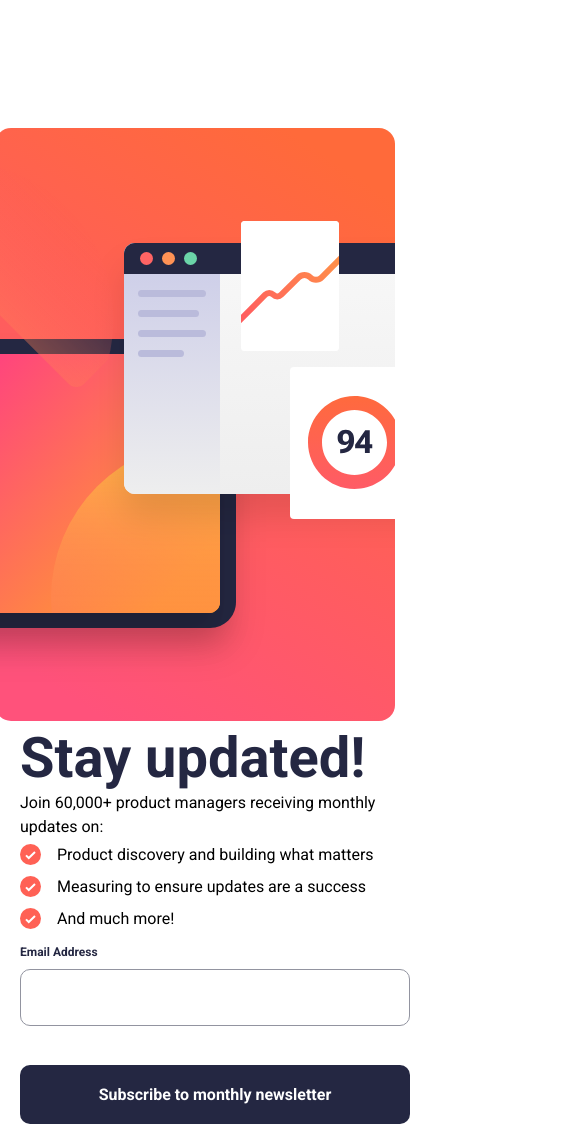
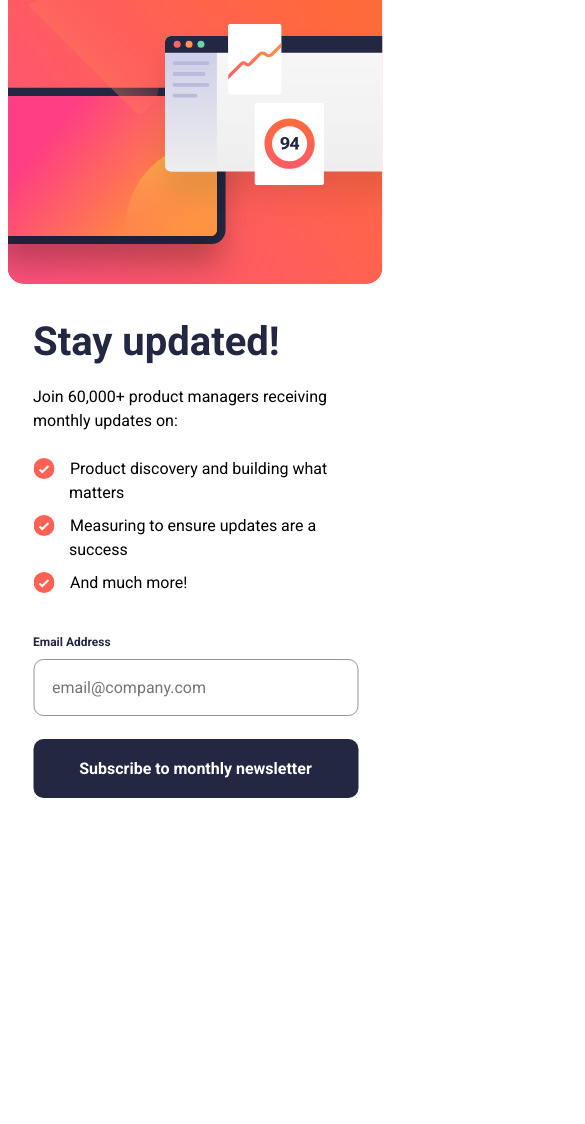
Before and after one commit to Elwyn17/newsletter-sign-up-with-success-message-main, a plain HTML site: page index.html in a window 390 px wide. Shown: the top 1124 px of the page, 585 px wide, since content can reach past the window. After the commit the page ends 844 px from the top, so only its background shows below. Drawn offline with Linux system fonts and the light colour scheme.

Commit message:
all responsive layout

```diff
--- a/index.html
+++ b/index.html
@@ -16,8 +16,8 @@
           <h1>Stay updated!</h1>
           <p>Join 60,000+ product managers receiving monthly updates on:</p>
           <ul>
-            <li><img src="assets/images/icon-list.svg" alt="">Product discovery and building what matters</li>
-            <li><img src="assets/images/icon-list.svg" alt="">Measuring to ensure updates are a success</li>
+            <li><img src="assets/images/icon-list.svg" alt="">Product discovery and building what <span class="mobd-change">matters</span></li>
+            <li><img src="assets/images/icon-list.svg" alt="">Measuring to ensure updates are a <span class="mobd-change">success</span</li>
             <li><img src="assets/images/icon-list.svg" alt="">And much more!</li>
           </ul>
           <form id="emailForm">
@@ -25,13 +25,17 @@
               <label for="email">Email Address</label>
               <span id="emailError"></span>
             </div>
-            <input type="text" id="email" name="email">
+            <input type="email" id="email" placeholder="email@company.com">
             <br>
             <button type="submit" value="Submit">Subscribe to monthly newsletter</button>
         </form>
         </div>
         <div class="right">
-          <img src="assets/images/illustration-sign-up-desktop.svg" alt="">
+          <picture>
+            <source media="(max-width:951px)" srcset="assets\images\illustration-sign-up-mobile.svg">
+            <source media="(min-width:952px)" srcset="assets\images\illustration-sign-up-desktop.svg">
+            <img src="assets\images\illustration-sign-up-desktop.svg" alt="illustraion image">
+          </picture>
         </div>
       </main>
       <!-- Success Message -->
--- a/style.css
+++ b/style.css
@@ -59,7 +59,7 @@ p {
 #emailForm {
     display: flex;
     flex-direction: column;
-    margin-top: 10px;
+    margin-top: 25px;
 }
 
 .labelContainer {
@@ -96,7 +96,7 @@ input {
     border: 1px solid hsl(231, 7%, 60%);
     border-radius: 10px;
     font: inherit;
-    margin-bottom: 20px;
+    margin-bottom: 4px;
 }
 
 input:hover {
@@ -122,7 +122,7 @@ button:hover {
     box-shadow: 7px 5px 34px -11px hsl(4, 100%, 67%);
 }
 
-.right img {
+.right picture img {
     margin-top: 5px;
 }
 
@@ -166,14 +166,59 @@ button:hover {
 
     main {
         flex-direction: column;
-        min-width: 375px;
+        max-width: 375px;
+        top: 294px;
+        gap: 0px;
     }
 
     .left {
         order: 2;
+        max-width: 100%;
+        margin-left: 1px;
+        margin-top: 30px;
+    }
+
+    .mobd-change {
+        padding-left: 36px;
     }
 
     .right {
         order: 1;
     }
+
+    h1 {
+        font-size: 40px;
+        margin-bottom: 20px;
+    }
+
+    p {
+        margin-bottom: 20px;
+    }
+
+    ul li{
+        line-height: 1.5;
+        margin-bottom: 5px;
+    }
+
+    ul {
+        margin-bottom: 10px;
+    }
+
+    .success {
+        width: 375px;
+        height: 100vh;
+        padding: 156px 23px 0px;
+    }
+
+    .success h1 {
+        margin-top: -280px;
+    }
+
+    .success p {
+        margin-top: -320px;
+    }
+
+    .success button {
+        margin-bottom: 40px;
+    }
 }
```
